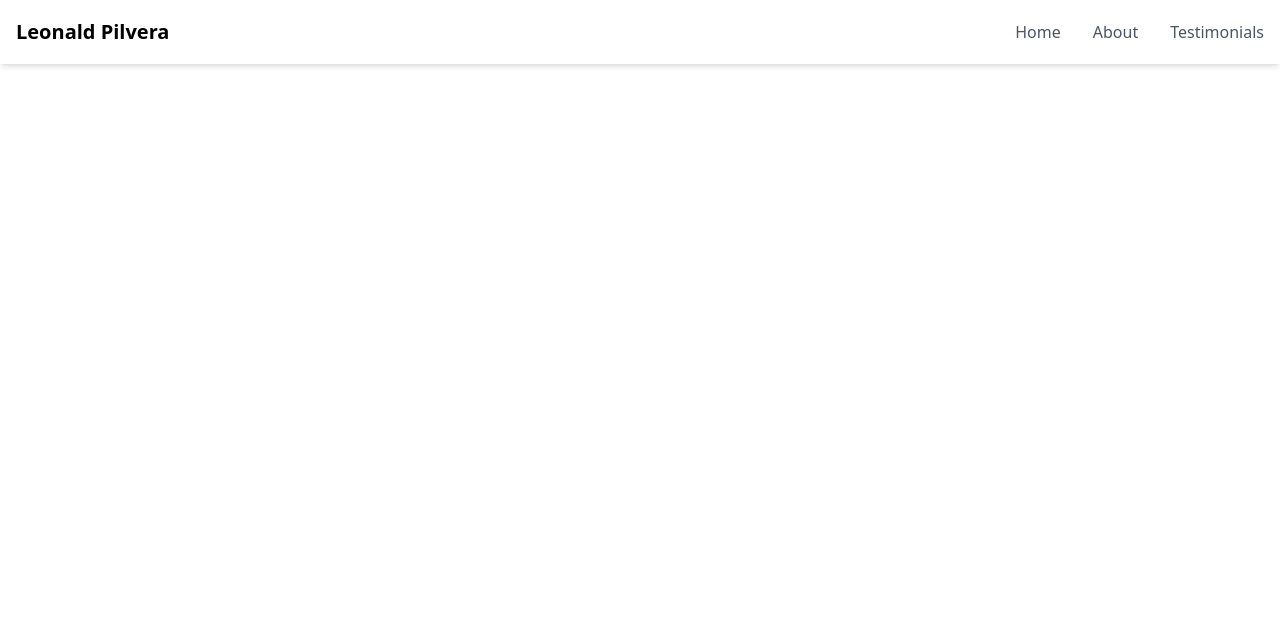
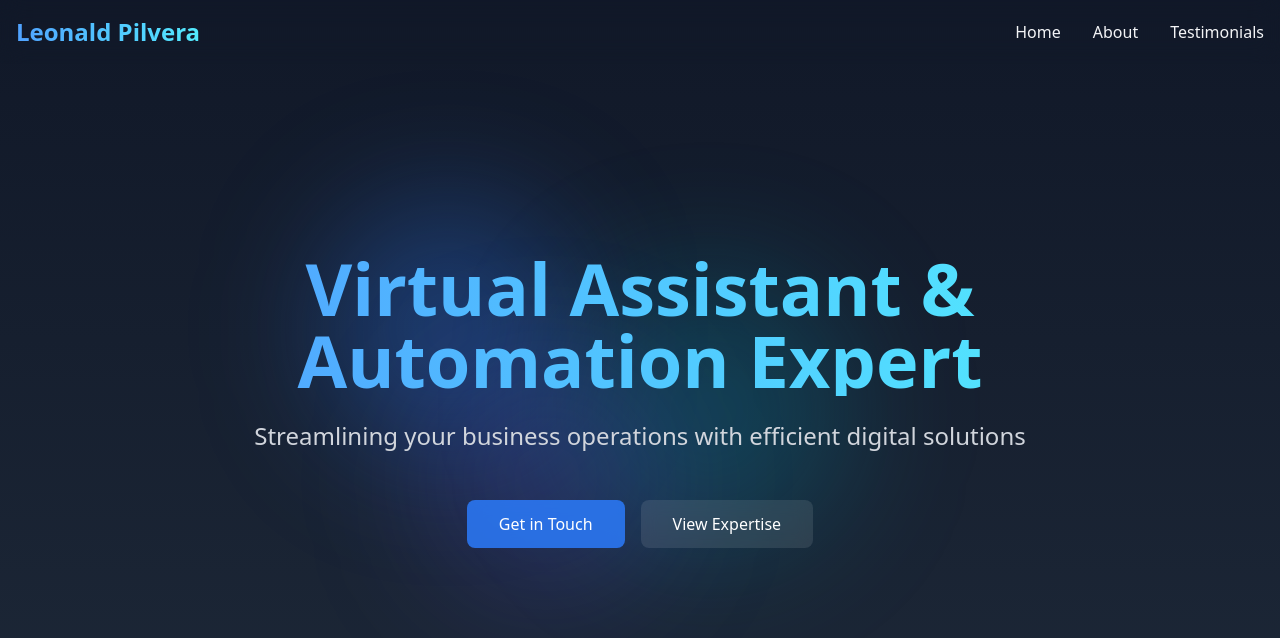
Before and after one commit to JiNXxo/Portfolio2025, a React (Vite) app: page / in a window 1280 px wide. Shown: the top 638 px of the page. Built offline with nearby package versions, Linux system fonts and the light colour scheme.

Commit message:
Added Hero section and added some styling

```diff
--- a/src/App.tsx
+++ b/src/App.tsx
@@ -1,9 +1,10 @@
 import Navigation from "./components/Navigation/Navigation";
-
+import Hero from "./components/Hero/Hero";
 const App = () => {
   return (
     <div className="min-h-screen">
       <Navigation />
+      <Hero />
     </div>
   );
 };
--- a/src/components/Hero/Hero.tsx
+++ b/src/components/Hero/Hero.tsx
@@ -1,9 +1,38 @@
-import React from "react";
-
 const Hero = () => {
   return (
-    <section className="min-h-screen">
-      {/* Hero content will go here */}
+    <section className="relative min-h-screen flex items-center justify-center overflow-hidden bg-gradient-to-b from-gray-900 to-gray-800">
+      {/* Glowing orbs - adjusted for mobile */}
+      <div aria-hidden="true" className="absolute inset-0">
+        <div className="absolute top-1/4 left-1/4 w-48 h-48 md:w-64 md:h-64 rounded-full bg-blue-500/30 blur-3xl"></div>
+        <div className="absolute top-1/3 right-1/3 w-52 h-52 md:w-72 md:h-72 rounded-full bg-cyan-500/20 blur-3xl"></div>
+        <div className="absolute bottom-1/4 left-1/3 w-44 h-44 md:w-60 md:h-60 rounded-full bg-indigo-500/20 blur-3xl"></div>
+      </div>
+
+      {/* Content */}
+      <div className="relative container mx-auto px-6 md:px-4">
+        <div className="max-w-4xl mx-auto text-center">
+          <h1 className="text-4xl sm:text-5xl md:text-7xl font-bold mb-4 md:mb-6 bg-clip-text text-transparent bg-gradient-to-r from-blue-400 to-cyan-300">
+            Virtual Assistant & Automation Expert
+          </h1>
+          <p className="text-lg sm:text-xl md:text-2xl text-gray-300 mb-8 md:mb-12 px-4">
+            Streamlining your business operations with efficient digital solutions
+          </p>
+          <div className="flex flex-col sm:flex-row justify-center gap-4 px-4">
+            <a
+              href="#contact"
+              className="w-full sm:w-auto px-8 py-3 bg-blue-500/80 hover:bg-blue-600/80 text-white rounded-lg backdrop-blur-sm transition-colors text-center"
+            >
+              Get in Touch
+            </a>
+            <a
+              href="#expertise"
+              className="w-full sm:w-auto px-8 py-3 bg-white/10 hover:bg-white/20 text-white rounded-lg backdrop-blur-sm transition-colors text-center"
+            >
+              View Expertise
+            </a>
+          </div>
+        </div>
+      </div>
     </section>
   );
 };
--- a/src/components/Navigation/DesktopNav.tsx
+++ b/src/components/Navigation/DesktopNav.tsx
@@ -7,19 +7,19 @@ const DesktopNav = ({ onNavigate }: DesktopNavProps) => {
     <div className="hidden md:flex space-x-8">
       <button
         onClick={() => onNavigate("hero")}
-        className="text-gray-600 hover:text-gray-900"
+        className="text-gray-100 hover:text-cyan-300 transition-colors duration-200"
       >
         Home
       </button>
       <button
         onClick={() => onNavigate("about")}
-        className="text-gray-600 hover:text-gray-900"
+        className="text-gray-100 hover:text-cyan-300 transition-colors duration-200"
       >
         About
       </button>
       <button
         onClick={() => onNavigate("testimonials")}
-        className="text-gray-600 hover:text-gray-900"
+        className="text-gray-100 hover:text-cyan-300 transition-colors duration-200"
       >
         Testimonials
       </button>
--- a/src/components/Navigation/Logo.tsx
+++ b/src/components/Navigation/Logo.tsx
@@ -1,7 +1,9 @@
 const Logo = () => {
   return (
-    <div className="flex-shrink-0">
-      <span className="text-xl font-bold">Leonald Pilvera</span>
+    <div className="flex-shrink-0 hover:cursor-pointer">
+      <span className="text-2xl font-bold bg-clip-text text-transparent bg-gradient-to-r from-blue-400 to-cyan-300">
+        Leonald Pilvera
+      </span>
     </div>
   );
 };
--- a/src/components/Navigation/MenuButton.tsx
+++ b/src/components/Navigation/MenuButton.tsx
@@ -10,7 +10,7 @@ const MenuButton = ({ isOpen, onClick }: MenuButtonProps) => {
   return (
     <motion.button
       onClick={onClick}
-      className="inline-flex items-center justify-center p-2 rounded-md text-gray-600 hover:text-gray-900"
+      className="inline-flex items-center justify-center p-2 rounded-md text-gray-100 hover:text-cyan-300 transition-colors duration-200"
       whileTap={{ scale: 0.8 }}
     >
       <motion.div
--- a/src/components/Navigation/MobileNav.tsx
+++ b/src/components/Navigation/MobileNav.tsx
@@ -1,3 +1,5 @@
+import { X } from 'lucide-react';
+import Logo from './Logo';
 interface NavItem {
   id: string;
   label: string;
@@ -7,25 +9,56 @@ interface MobileNavProps {
   isOpen: boolean;
   navItems: NavItem[];
   onNavigate: (id: string) => void;
+  onClose: () => void;
 }
 
-const MobileNav = ({ isOpen, navItems, onNavigate }: MobileNavProps) => {
-  if (!isOpen) return null;
+const MobileNav = ({ isOpen, navItems, onNavigate, onClose }: MobileNavProps) => {
+  // Handle navigation and close menu
+  const handleNavClick = (id: string) => {
+    onNavigate(id);
+    onClose();
+  };
 
   return (
-    <div className="md:hidden">
-      <div className="px-2 pt-2 pb-3 space-y-1 sm:px-3">
-        {navItems.map((item) => (
+    <nav
+      className={`
+        fixed top-0 left-0 w-full h-screen z-50 md:hidden
+        bg-gray-900 backdrop-blur-md
+        transform transition-transform duration-200 ease-out
+        ${isOpen ? 'translate-x-0' : '-translate-x-full'}
+      `}
+    >
+      <div className="p-4">
+        {/* Header with Logo and Close Button */}
+        <div className="flex items-center justify-between mb-12">
+          <Logo />
           <button
-            key={item.id}
-            onClick={() => onNavigate(item.id)}
-            className="block w-full text-center px-3 py-2 text-gray-600 hover:text-gray-900"
+            onClick={onClose}
+            className="p-2 hover:bg-white/10 rounded-full transition-colors"
+            aria-label="Close menu"
           >
-            {item.label}
+            <X className="w-6 h-6 text-gray-400" />
           </button>
-        ))}
+        </div>
+
+        {/* Navigation Links */}
+        <div className="space-y-6">
+          {navItems.map(item => (
+            <button
+              key={item.id}
+              onClick={() => handleNavClick(item.id)}
+              className="
+                block w-full text-left
+                text-gray-200 hover:text-blue-400
+                transition-colors duration-200
+              "
+            >
+              {item.label}
+            </button>
+          ))}
+        </div>
       </div>
-    </div>
+    </nav>
   );
 };
 
--- a/src/components/Navigation/Navigation.tsx
+++ b/src/components/Navigation/Navigation.tsx
@@ -26,7 +26,7 @@ const Navigation = () => {
   };
 
   return (
-    <nav className="fixed top-0 left-0 w-full bg-white shadow-md z-50">
+    <nav className="fixed top-0 left-0 w-full backdrop-blur-md z-50">
       <div className="max-w-7xl mx-auto px-4">
         <div className="flex justify-between items-center h-16">
           <Logo />
@@ -37,6 +37,7 @@ const Navigation = () => {
         </div>
         <MobileNav
           isOpen={isOpen}
+          onClose={() => setIsOpen(false)}
           navItems={navItems}
           onNavigate={scrollToSection}
         />
--- a/src/index.css
+++ b/src/index.css
@@ -1 +1,16 @@
 @import "tailwindcss";
+
+@keyframes animate-in {
+  from {
+    opacity: 0;
+    transform: translateY(1rem);
+  }
+  to {
+    opacity: 1;
+    transform: translateY(0);
+  }
+}
+
+.animate-in {
+  animation-name: animate-in;
+}
```
